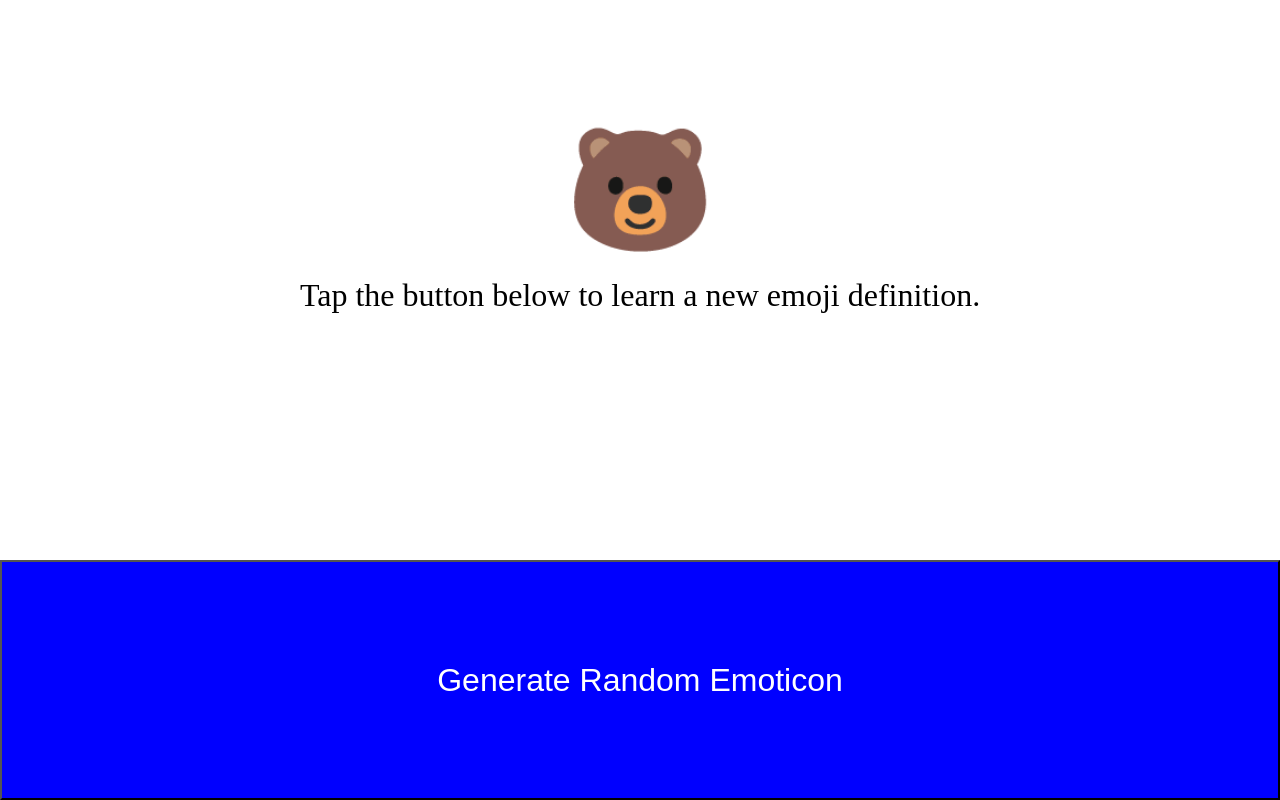
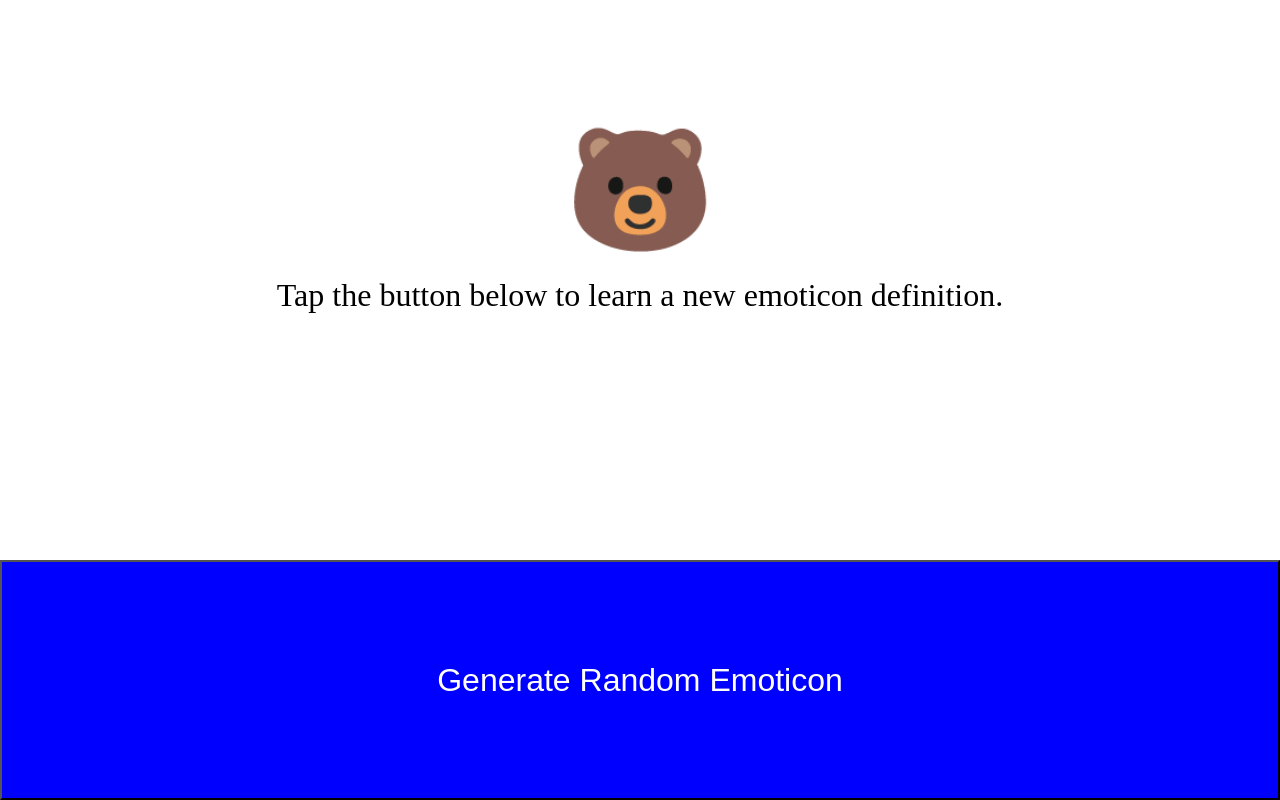
Before and after one commit to itswillstephens/learn-emoticons, a plain HTML site: page index.html in a window 1280 px wide. Drawn offline with Linux system fonts and the light colour scheme.

```diff
--- a/index.html
+++ b/index.html
@@ -9,7 +9,7 @@
   <body>
 
     <div id="emoji-char">🐻‍</div>
-    <div id="emoji-definition">Tap the button below to learn a new emoji definition.</div>
+    <div id="emoji-definition">Tap the button below to learn a new emoticon definition.</div>
 
     <button id="random-emoji-button" name="button">Generate Random Emoticon</button>
 
```
